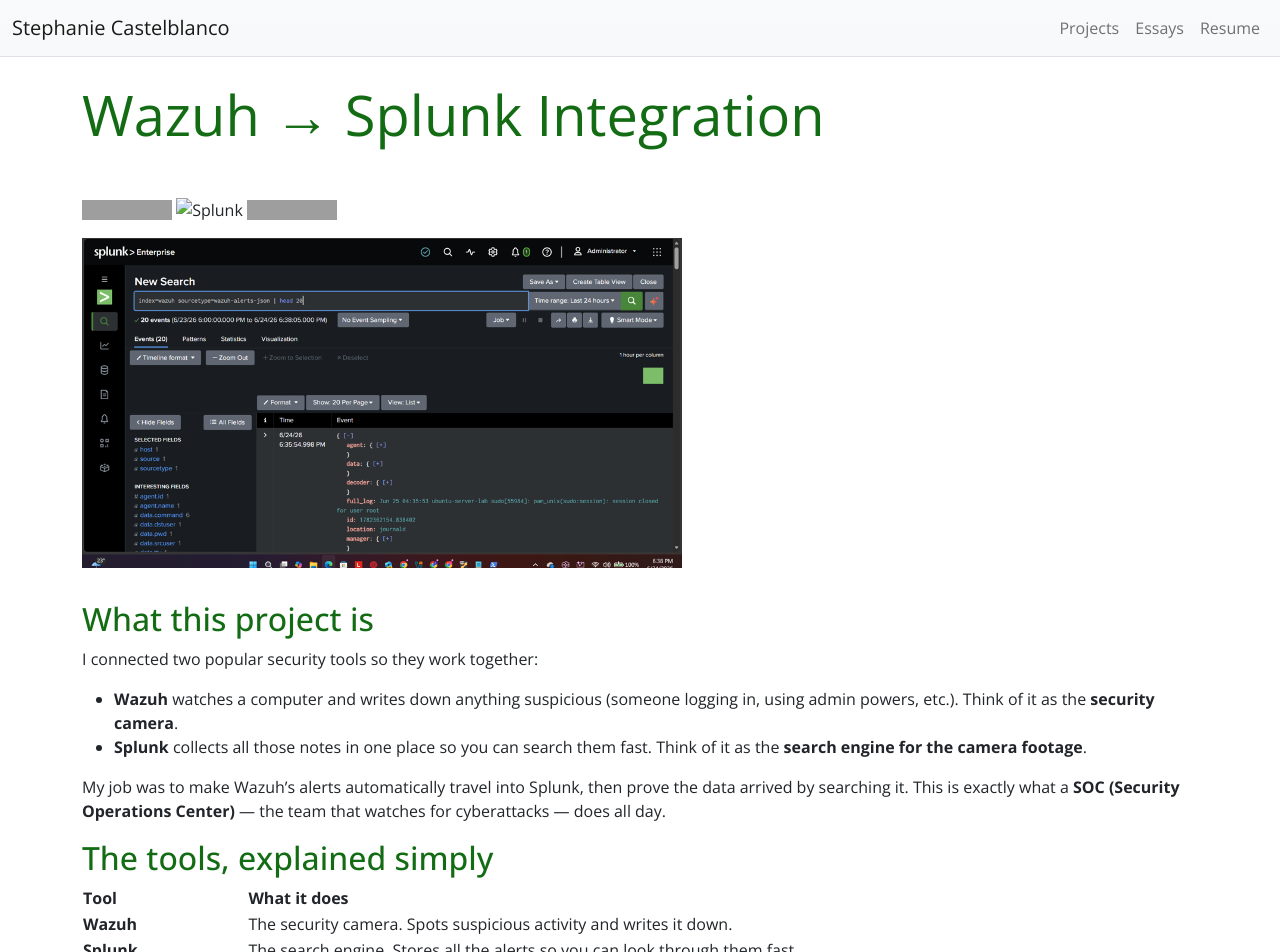
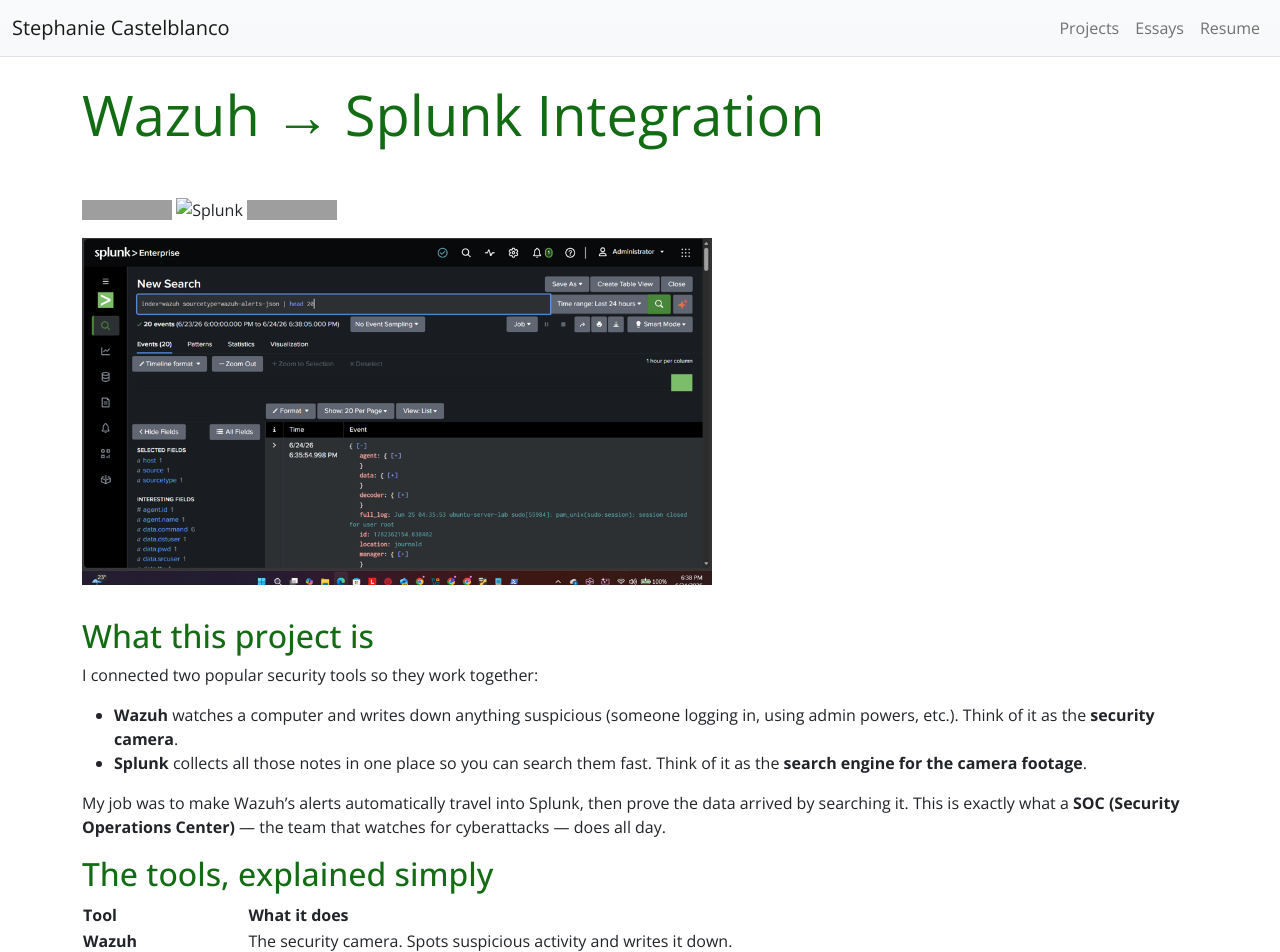
Before and after one commit to stephanie-castelblanco/stephanie-castelblanco.github.io, a Jekyll site: the page built from projects/Project_A_Wazuh_Splunk.md, in a window 1280 px wide. Shown: the top 952 px of the page. Built offline with Jekyll 4.4.1, drawn with Linux system fonts in a browser that asks for light colours; grey boxes are pictures that could not be loaded.

Commit message:
Update Project_A_Wazuh_Splunk.md

```diff
--- a/projects/Project_A_Wazuh_Splunk.md
+++ b/projects/Project_A_Wazuh_Splunk.md
@@ -17,7 +17,7 @@
 
 ![SIEM](https://img.shields.io/badge/SIEM-Wazuh-blue) ![Splunk](https://img.shields.io/badge/Log_Analytics-Splunk-green) ![Status](https://img.shields.io/badge/Status-Completed-success)
 
-<img width="600px" class="img-fluid mb-3" src="../img/02-splunk-events.png" alt="Wazuh alerts arriving in Splunk">
+<img width="630px" class="img-fluid mb-3" src="../img/02-splunk-events.png" alt="Wazuh alerts arriving in Splunk">
 
 ## What this project is
 
```
